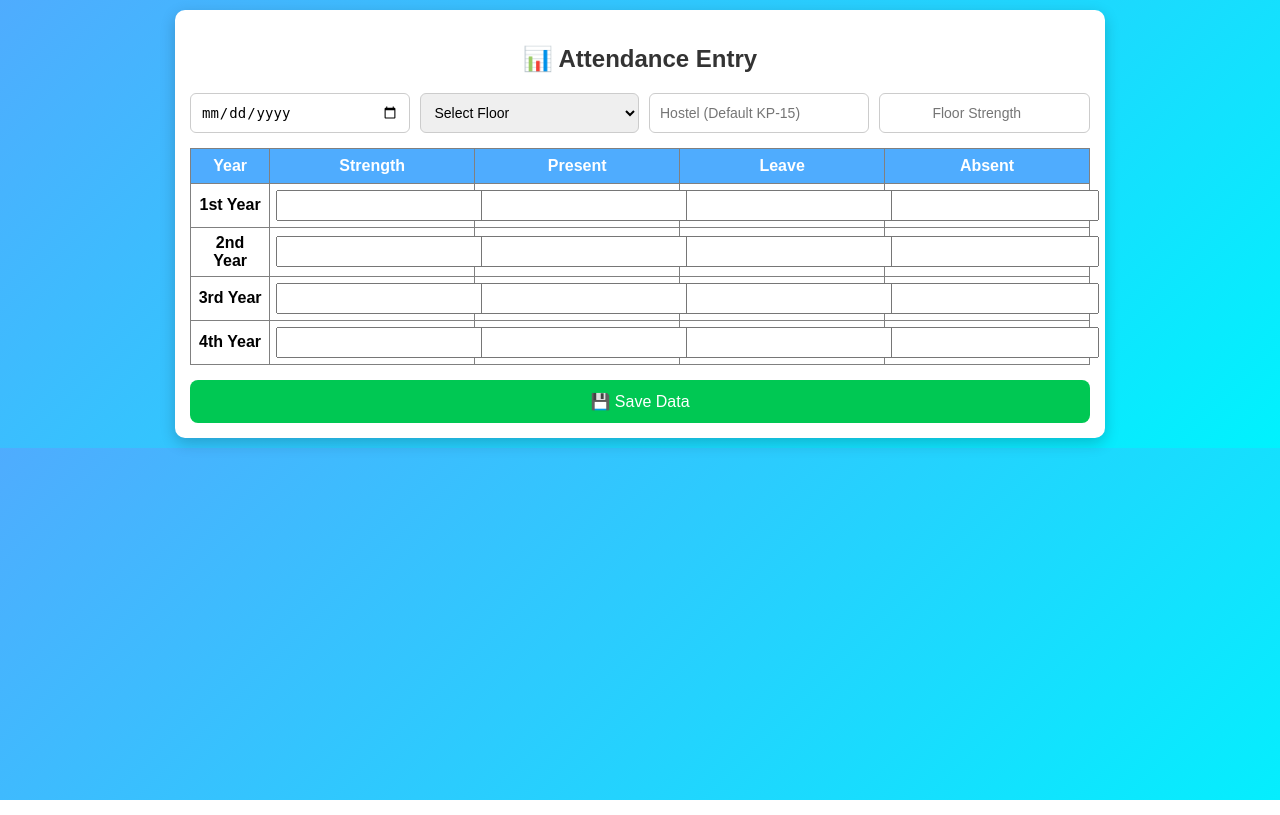
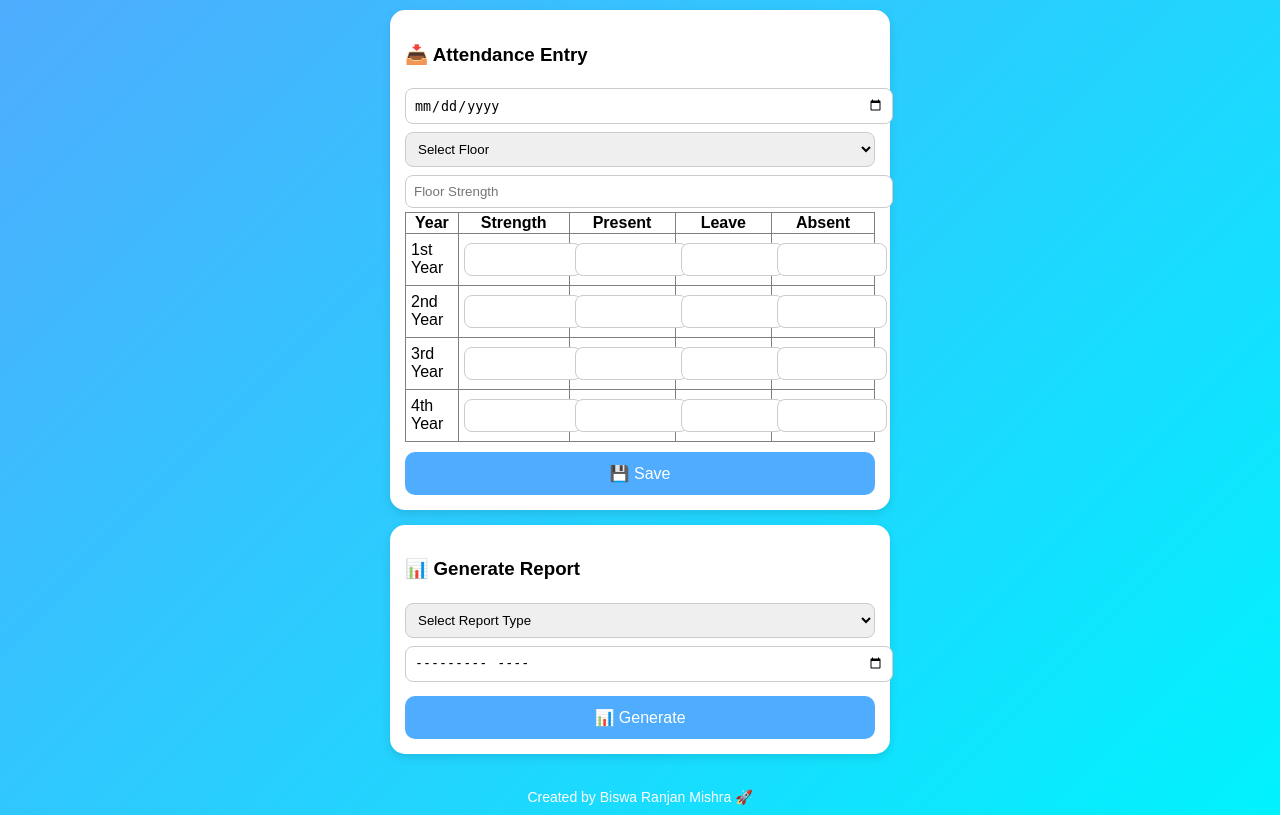
Before and after one commit to BiswaKiit/attendance-app, a Flask app: page / in a window 1280 px wide. Run offline with Flask 3, Linux system fonts and the light colour scheme; some libraries are stand-ins or nearby versions.

Commit message:
Add files via upload

```diff
--- a/main.py
+++ b/main.py
@@ -19,8 +19,9 @@ def get_conn():
 
 # 🔢 SAFE INT
 def to_int(val):
-    return int(val) if val and str(val).strip() else 0
-
+    if val is None or str(val).strip() == "":
+        return 0
+    return int(val)
 
 # 🛠 CREATE TABLE (AUTO)
 def create_table():
--- a/templates/index.html
+++ b/templates/index.html
@@ -1,129 +1,98 @@
 <!DOCTYPE html>
-<html lang="en">
+<html>
 <head>
-<meta charset="UTF-8">
-<title>Attendance Entry</title>
-
-<meta name="viewport" content="width=device-width, initial-scale=1">
+    <title>Attendance App</title>
+    <meta name="viewport" content="width=device-width, initial-scale=1.0">
 
 <style>
 body {
-    font-family: Arial, sans-serif;
+    font-family: Arial;
+    margin: 0;
     background: linear-gradient(135deg, #4facfe, #00f2fe);
-    margin: 0;
+}
+
+.container {
+    max-width: 500px;
+    margin: auto;
     padding: 10px;
 }
 
-.container {
-    max-width: 900px;
-    margin: auto;
+/* CARD */
+.card {
     background: white;
     padding: 15px;
-    border-radius: 10px;
-    box-shadow: 0 5px 15px rgba(0,0,0,0.2);
+    border-radius: 15px;
+    margin-bottom: 15px;
+    box-shadow: 0 4px 10px rgba(0,0,0,0.1);
 }
 
-h2 {
-    text-align: center;
-    color: #333;
-}
-
-/* FORM TOP */
-.form-row {
-    display: flex;
-    flex-wrap: wrap;
-    gap: 10px;
-    margin-bottom: 15px;
-}
-
-.form-row input, .form-row select {
-    flex: 1;
-    padding: 10px;
-    border-radius: 6px;
+/* INPUT */
+input, select {
+    width: 100%;
+    padding: 8px;
+    margin: 4px 0;
+    border-radius: 8px;
     border: 1px solid #ccc;
-    font-size: 14px;
 }
 
 /* TABLE */
 table {
     width: 100%;
     border-collapse: collapse;
-    text-align: center;
-}
-
-th {
-    background: #4facfe;
-    color: white;
-    padding: 8px;
 }
 
 td {
-    padding: 6px;
-}
-
-input[type="number"] {
-    width: 100%;
-    padding: 6px;
-    text-align: center;
+    padding: 5px;
 }
 
 /* BUTTON */
 button {
     width: 100%;
     padding: 12px;
-    margin-top: 15px;
     border: none;
-    background: #00c853;
+    border-radius: 10px;
+    background: #4facfe;
     color: white;
     font-size: 16px;
-    border-radius: 8px;
-    cursor: pointer;
-}
-
-button:hover {
-    background: #00a844;
-}
-
-/* MESSAGE */
-.msg {
-    text-align: center;
-    font-weight: bold;
     margin-top: 10px;
 }
 
-/* MOBILE */
-@media (max-width: 600px) {
-    table {
-        font-size: 12px;
-    }
+/* SUCCESS / ERROR */
+.success { color: green; }
+.error { color: red; }
+
+/* FOOTER */
+.footer {
+    text-align: center;
+    font-size: 14px;
+    color: white;
+    margin: 10px 0;
 }
 </style>
+
 </head>
 
 <body>
 
 <div class="container">
-<h2>📊 Attendance Entry</h2>
+
+<!-- 📥 ATTENDANCE ENTRY -->
+<div class="card">
+    <h3>📥 Attendance Entry</h3>
 
     <form method="POST">
 
-<!-- TOP SECTION -->
-<div class="form-row">
         <input type="date" name="date" required>
 
         <select name="floor" required>
             <option value="">Select Floor</option>
             {% for f in floors %}
-        <option value="{{f}}">{{f}}</option>
+            <option>{{ f }}</option>
             {% endfor %}
         </select>
 
-    <input type="text" name="hostel" placeholder="Hostel (Default KP-15)">
+        <input type="number" name="floor_strength" id="floor_strength" placeholder="Floor Strength" required>
 
-    <input type="number" name="floor_strength" placeholder="Floor Strength" required>
-</div>
-
-<!-- TABLE -->
         <table border="1">
             <tr>
                 <th>Year</th>
@@ -135,40 +104,49 @@ button:hover {
 
             {% for y in years %}
             <tr>
-    <td><b>{{y}}</b></td>
-
-    <td><input type="number" name="{{y}}_strength" oninput="calc('{{y}}')"></td>
-    <td><input type="number" name="{{y}}_present" oninput="calc('{{y}}')"></td>
-    <td><input type="number" name="{{y}}_leave" oninput="calc('{{y}}')"></td>
-    <td><input type="number" name="{{y}}_absent" readonly></td>
+                <td>{{ y }}</td>
+                <td><input type="number" name="{{y}}_strength" required></td>
+                <td><input type="number" name="{{y}}_present" required></td>
+                <td><input type="number" name="{{y}}_leave" required></td>
+                <td><input type="number" name="{{y}}_absent" required></td>
             </tr>
             {% endfor %}
-
         </table>
 
-<button type="submit">💾 Save Data</button>
-
+        <button type="submit">💾 Save</button>
     </form>
 
     {% if message %}
-<div class="msg">{{message}}</div>
+        <p class="{{ 'success' if '✅' in message else 'error' }}">{{ message }}</p>
     {% endif %}
+</div>
+
+
+<!-- 📊 REPORT GENERATION -->
+<div class="card">
+    <h3>📊 Generate Report</h3>
+
+    <form method="POST" action="/report">
+
+        <select name="report_type" required>
+            <option value="">Select Report Type</option>
+            <option value="summary">Summary</option>
+            <option value="partly">Year Wise</option>
+            <option value="full">Full Report</option>
+        </select>
+
+        <input type="month" name="month" required>
+
+        <button type="submit">📊 Generate</button>
+    </form>
+</div>
 
 </div>
 
-<!-- SMART CALC SCRIPT -->
-<script>
-function calc(year) {
-    let s = parseInt(document.getElementsByName(year+"_strength")[0].value) || 0;
-    let p = parseInt(document.getElementsByName(year+"_present")[0].value) || 0;
-    let l = parseInt(document.getElementsByName(year+"_leave")[0].value) || 0;
-
-    let absent = s - (p + l);
-    if(absent < 0) absent = 0;
-
-    document.getElementsByName(year+"_absent")[0].value = absent;
-}
-</script>
+<!-- 👇 FOOTER -->
+<div class="footer">
+    Created by Biswa Ranjan Mishra 🚀
+</div>
 
 </body>
 </html>
```
Lines whose indentation alone changed are shown as unchanged.
